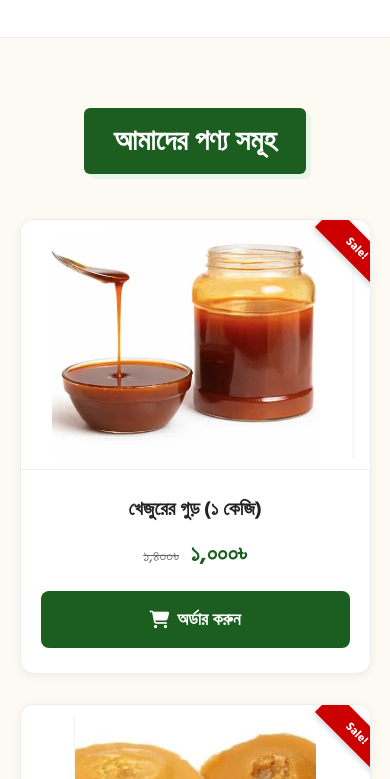
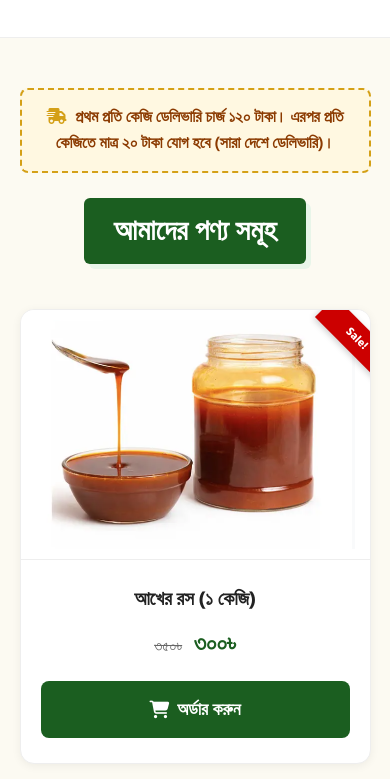
Before and after one commit to anis5746279-oss/villageitem, a plain HTML site: page index.html in a window 390 px wide. Shown: the part 1333-2112 px from the top of the page. Drawn offline with Linux system fonts and the light colour scheme.

Commit message:
Update index.html

```diff
--- a/index.html
+++ b/index.html
@@ -193,7 +193,31 @@
         .feature-item h3 { font-size:1.1rem; color:var(--text-dark); }
 
         /* ---------- Products ---------- */
-        .products-section { padding:70px 5% 30px; max-width:1400px; margin:0 auto; }
+        .products-section { padding:50px 5% 30px; max-width:1400px; margin:0 auto; }
+
+        /* ডেলিভারি চার্জ নোটিশ স্টাইল */
+        .delivery-notice-box {
+            text-align: center;
+            margin-bottom: 25px;
+            background: #fff8e1;
+            border: 2px dashed #d4a017;
+            padding: 15px;
+            border-radius: 8px;
+            max-width: 800px;
+            margin-left: auto;
+            margin-right: auto;
+        }
+        .delivery-notice-box p {
+            font-size: 1.15rem;
+            font-weight: 600;
+            color: #8b3a00;
+            margin: 0;
+        }
+        .delivery-notice-box i {
+            color: #d4a017;
+            margin-right: 5px;
+        }
+
         .section-header { text-align:center; margin-bottom:45px; }
         .section-header h2 {
             font-size:2.3rem; color:#fff; background:var(--primary-green);
@@ -464,6 +488,7 @@
             .contact-buttons { flex-direction:column; align-items:stretch; }
             .contact-btn { justify-content:center; }
             .form-row { flex-direction: column; gap: 0; }
+            .delivery-notice-box p { font-size: 1rem; }
         }
     </style>
 </head>
@@ -472,11 +497,11 @@
     <!-- Fixed Contact Icons (সবসময় থাকবে) -->
     <div class="floating-contact">
         <!-- হোয়াটসঅ্যাপ -->
-        <a href="https://wa.me/8801535896577" target="_blank" class="float-whatsapp" title="WhatsApp Us">
+        <a href="https://wa.me/8801915978387" target="_blank" class="float-whatsapp" title="WhatsApp Us">
             <i class="fa-brands fa-whatsapp"></i>
         </a>
         <!-- কল -->
-        <a href="tel:01915978387" class="float-call" title="Call Us">
+        <a href="tel:01535896577" class="float-call" title="Call Us">
             <i class="fa-solid fa-phone"></i>
         </a>
     </div>
@@ -558,6 +583,12 @@
 
     <!-- Products -->
     <section class="products-section" id="products">
+        <!-- ডেলিভারি চার্জ নোটিশ শুরু -->
+        <div class="delivery-notice-box reveal">
+            <p><i class="fa-solid fa-truck-fast"></i> প্রথম প্রতি কেজি ডেলিভারি চার্জ ১২০ টাকা। এরপর প্রতি কেজিতে মাত্র ২০ টাকা যোগ হবে (সারা দেশে ডেলিভারি)।</p>
+        </div>
+        <!-- ডেলিভারি চার্জ নোটিশ শেষ -->
+
         <div class="section-header">
             <h2>আমাদের পণ্য সমূহ</h2>
         </div>
@@ -575,12 +606,12 @@
         <div class="testimonial-grid">
             <div class="testimonial-card">
                 <div class="stars"><i class="fa-solid fa-star"></i><i class="fa-solid fa-star"></i><i class="fa-solid fa-star"></i><i class="fa-solid fa-star"></i><i class="fa-solid fa-star"></i></div>
-                <p>"গুড়ের স্বাদ একেবারে আসল। পরিবারের সবাই খুব পছন্দ করেছে। আবার অর্ডার করব।"</p>
+                <p>"আখের লাল চিনি একেবারে আসল। পরিবারের সবাই খুব পছন্দ করেছে। আবার অর্ডার করব।"</p>
                 <div class="testimonial-author">— রহিমা বেগম, ঢাকা</div>
             </div>
             <div class="testimonial-card">
                 <div class="stars"><i class="fa-solid fa-star"></i><i class="fa-solid fa-star"></i><i class="fa-solid fa-star"></i><i class="fa-solid fa-star"></i><i class="fa-solid fa-star"></i></div>
-                <p>"খেজুরের গুড় সত্যিই খাঁটি। প্যাকেজিংও সুন্দর ছিল, দ্রুত ডেলিভারি পেয়েছি।"</p>
+                <p>"আখের রস সত্যিই খাঁটি। প্যাকেজিংও সুন্দর ছিল, দ্রুত ডেলিভারি পেয়েছি।"</p>
                 <div class="testimonial-author">— করিম সাহেব, চট্টগ্রাম</div>
             </div>
             <div class="testimonial-card">
@@ -596,10 +627,10 @@
         <h2>অর্ডার করুন এখনই</h2>
         <p>হোয়াটসঅ্যাপ বা ফোনে সরাসরি অর্ডার করুন — দ্রুত ডেলিভারি!</p>
         <div class="contact-buttons">
-            <a href="https://wa.me/8801535896577" target="_blank" class="contact-btn whatsapp">
+            <a href="https://wa.me/8801915978387" target="_blank" class="contact-btn whatsapp">
                 <i class="fa-brands fa-whatsapp"></i> হোয়াটসঅ্যাপে অর্ডার
             </a>
-            <a href="tel:+8801915978387" class="contact-btn call">
+            <a href="tel:01535896577" class="contact-btn call">
                 <i class="fa-solid fa-phone"></i> কল করুন
             </a>
         </div>
@@ -750,10 +781,10 @@
 
     <script>
         const products = [
-            { id:1, title:'খেজুরের গুড় (১ কেজি)', old:1400, price:1000, img:'https://raw.githubusercontent.com/anis5746279-oss/villageitem/main/akher_ros_2.png' },
+            { id:1, title:'আখের রস (১ কেজি)', old:350, price:300, img:'https://raw.githubusercontent.com/anis5746279-oss/villageitem/main/akher_ros_2.png' },
             { id:2, title:'আখের গুড়ের কাঠা (৫ কেজি)', old:2000, price:1250, img:'https://raw.githubusercontent.com/anis5746279-oss/villageitem/main/akher_guree_patha.jpg' },
             { id:3, title:'আখের গুড়ের পাটালি (১ কেজি)', old:450, price:300, img:'https://raw.githubusercontent.com/anis5746279-oss/villageitem/main/pathali_gur.jpg' },
-            { id:4, title:'আখের পাউডার গুড় (১ কেজি)', old:450, price:300, img:'https://raw.githubusercontent.com/anis5746279-oss/villageitem/main/lala_chini.jpg' },
+            { id:4, title:'আখের লাল চিনি (১ কেজি)', old:300, price:250, img:'https://raw.githubusercontent.com/anis5746279-oss/villageitem/main/lala_chini.jpg' },
         ];
 
         const bnDigits = ['০','১','২','৩','৪','৫','৬','৭','৮','৯'];
@@ -987,7 +1018,7 @@
             }
 
             // ==========================================
-            // Google Sheet-এ ডেটা পাঠানোর কোড (নতুন URL যুক্ত করা হয়েছে)
+            // Google Sheet-এ ডেটা পাঠানোর কোড
             // ==========================================
             const sheetURL = "https://script.google.com/macros/s/AKfycbzPKjOr7bq39RximjC4MBmrPVTJIoMfCnBG6Q-i7Rt-_6_cBnY6JRfh0KaUYS5DZgDG/exec";
 
@@ -1014,7 +1045,7 @@
             // ধন্যবাদ বার্তা
             alert('আমাদের পেইজ থেকে অর্ডার করার জন্য আপনাকে অসংখ্য ধন্যবাদ!');
 
-            const myPhone = '8801535896577'; // <-- আপনার হোয়াটসঅ্যাপ নম্বর
+            const myPhone = '8801915978387'; // <-- আপনার হোয়াটসঅ্যাপ নম্বর
 
             let message = `আসসালামু আলাইকুম, আমি অর্ডার করতে চাই:\n\n` +
                             `🛒 *পণ্য:* ${selectedProduct.name}\n` +
```
